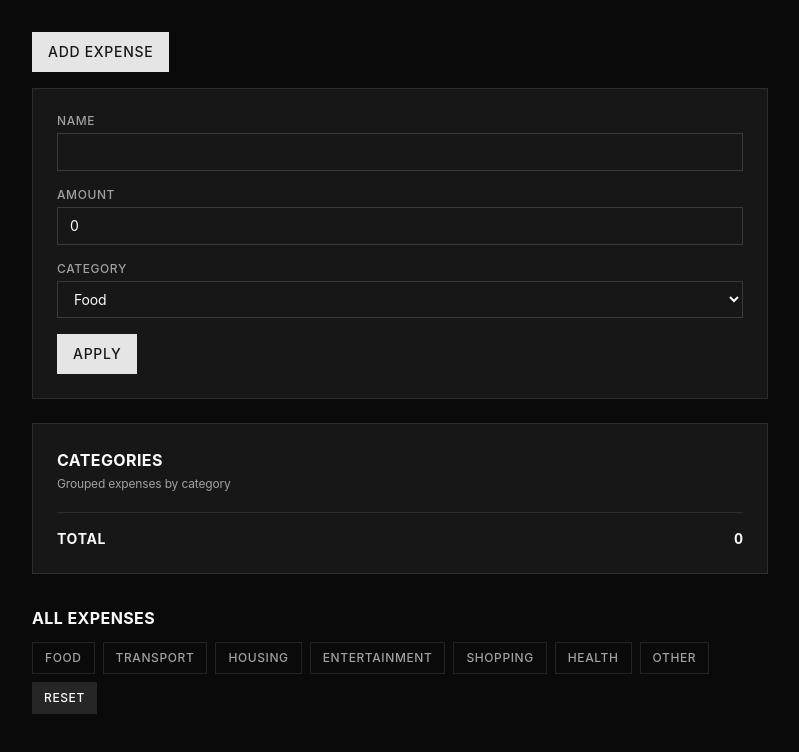
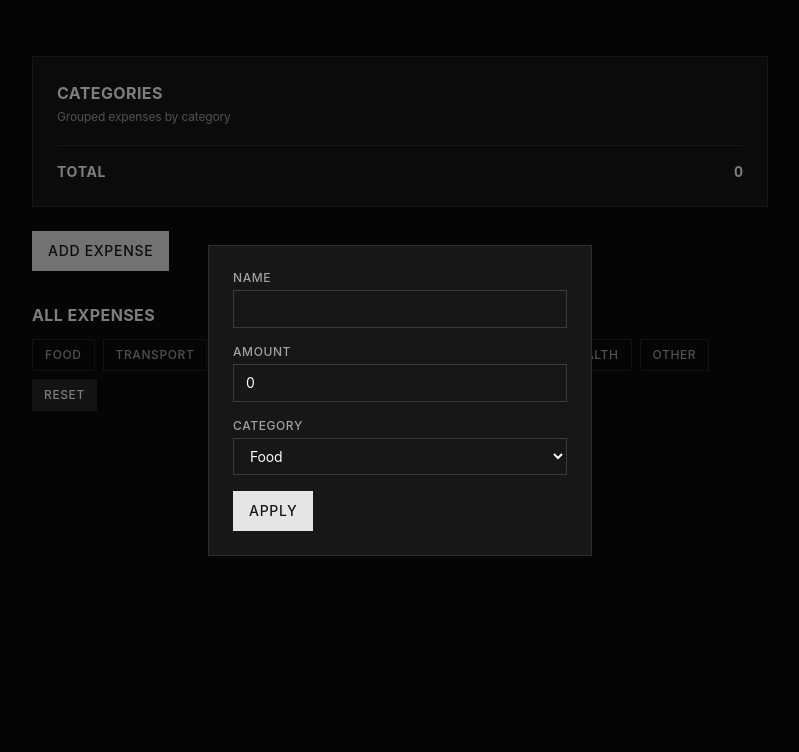
Before and after one commit to chikin-a/react-expense-tracker, a React (Vite) app: page / in a window 1280 px wide. Both pictures are taken after a click on the button "ADD EXPENSE". Shown: the top 752 px of the page, without its empty margins (240-1039 px from the left). Built offline with nearby package versions, Linux system fonts and the light colour scheme.

Commit message:
feat: implement useLockBodyScroll hook and add Button component to Home page

```diff
--- /dev/null
+++ b/src/hooks/useLockBodyScroll.ts
@@ -0,0 +1,11 @@
+import { useEffect } from 'react'
+
+export const useLockBodyScroll = (isLocked: boolean) => {
+  useEffect(() => {
+    document.body.style.overflow = isLocked ? 'hidden' : ''
+
+    return () => {
+      document.body.style.overflow = ''
+    }
+  }, [isLocked])
+}
--- a/src/pages/Home.tsx
+++ b/src/pages/Home.tsx
@@ -5,6 +5,8 @@ import { useState } from 'react'
 import { type Expense, type ExpenseCategory } from '../types/expense.type'
 import { Filter } from '../components/Filter'
 import { MonthlyAnalytics } from '../components/MonthlyAnalytics'
+import { useLockBodyScroll } from '../hooks/useLockBodyScroll'
+import { Button } from '../components/Button'
 
 export const Home = () => {
   const { expenses, addExpense, updateExpense, removeExpense } =
@@ -17,6 +19,8 @@ export const Home = () => {
   const [filterOptions, setFilterOptions] = useState<ExpenseCategory | null>(
     null,
   )
+
+  useLockBodyScroll(isFormsVisible.addForm || isFormsVisible.editFrom)
 
   const handleAddExpense = (data: Expense) => {
     addExpense(data)
@@ -35,24 +39,30 @@ export const Home = () => {
 
   return (
     <div className='max-w-3xl mx-auto px-4 py-8 min-h-screen bg-background'>
-      <button
-        className='rounded-none uppercase tracking-wider font-medium text-sm bg-primary text-primary-foreground h-10 px-4 py-2 transition-colors hover:bg-primary/90'
-        onClick={() => setIsFormVisible((prev) => ({ ...prev, addForm: true }))}
-      >
-        Add Expense
-      </button>
-
       {isFormsVisible.addForm && (
-        <ExpenseForm handleSubmit={handleAddExpense} />
+        <div className='fixed top-0 left-0 flex justify-center align-middle w-full h-full bg-black/50'>
+          <div className='w-96 m-auto'>
+            <ExpenseForm handleSubmit={handleAddExpense} />
+          </div>
+        </div>
       )}
       {isFormsVisible.editFrom && (
-        <ExpenseForm
-          defaultValues={editingExpense}
-          handleSubmit={editExpense}
-        />
+        <div className='fixed top-0 left-0 flex justify-center align-middle w-full h-full bg-black/50'>
+          <div className='w-96 m-auto'>
+            <ExpenseForm
+              defaultValues={editingExpense}
+              handleSubmit={editExpense}
+            />
+          </div>
+        </div>
       )}
 
       <MonthlyAnalytics />
+
+      <Button
+        title='Add Expense'
+        onClick={() => setIsFormVisible((prev) => ({ ...prev, addForm: true }))}
+      />
 
       <h3 className='text-base font-bold uppercase tracking-wide text-foreground mt-8 mb-3'>
         All Expenses
```
